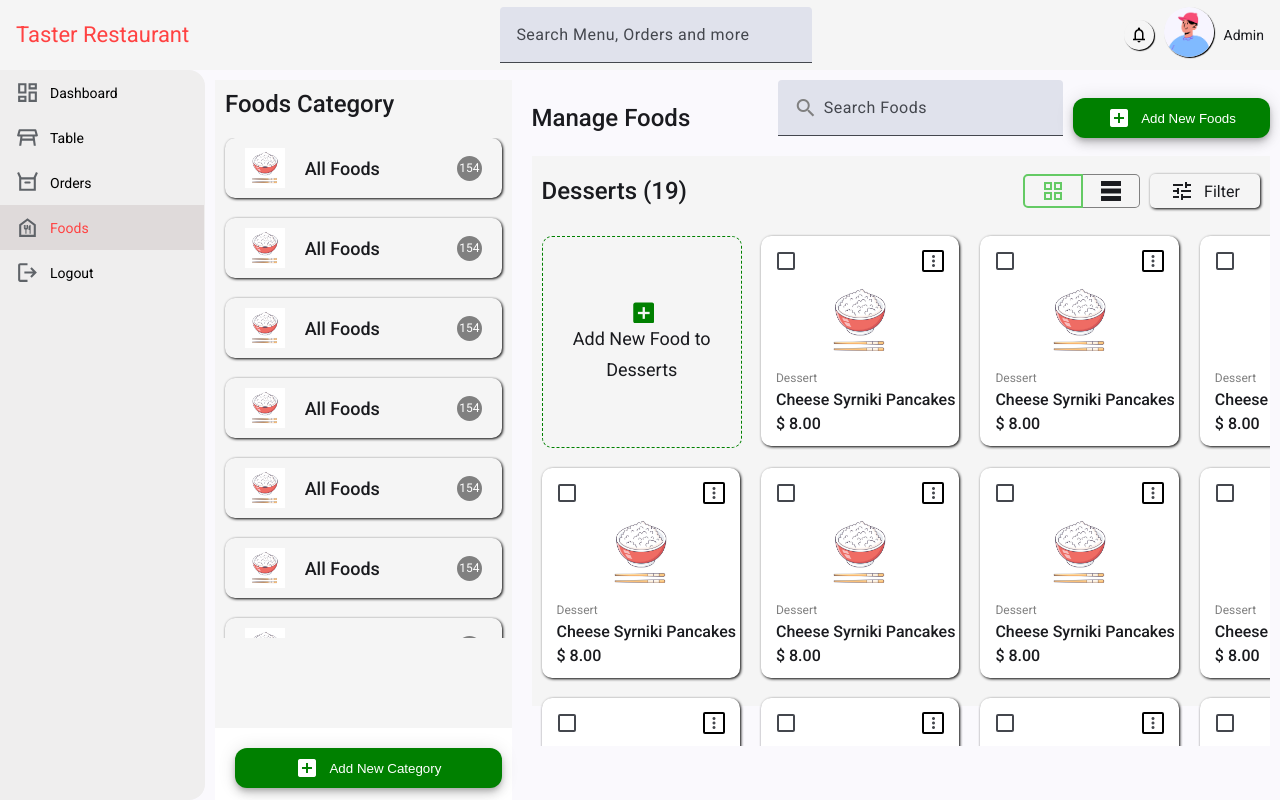
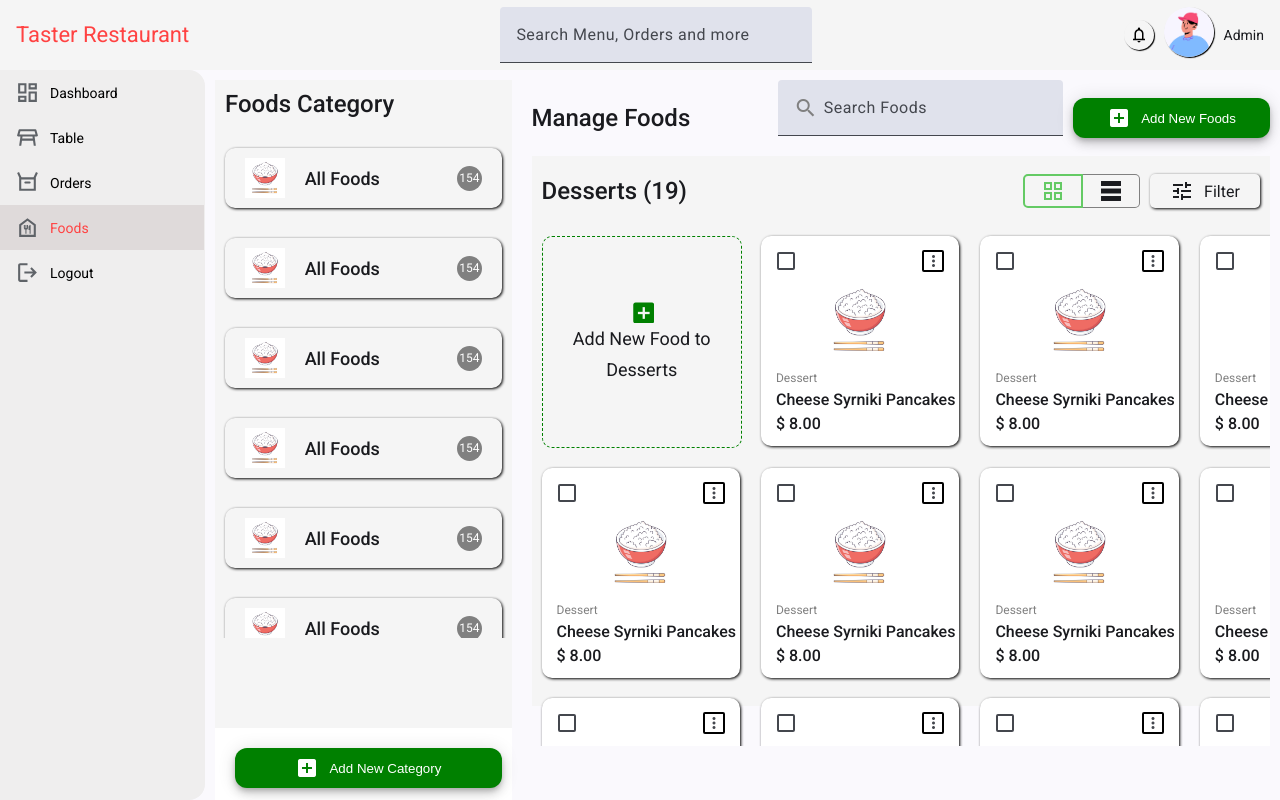
Before and after one commit to Arkar08/Restaruant-POS-System, an Angular app: page /foods in a window 1280 px wide. Built offline with nearby package versions, Linux system fonts and the light colour scheme.

Commit message:
fix style

```diff
--- a/src/app/components/category/category.component.css
+++ b/src/app/components/category/category.component.css
@@ -52,7 +52,7 @@ span{
     width: 80%;
     padding: 10px 20px;
     border-radius: 10px;
-    margin-bottom: 10px;
+    margin: 10px 0px;
     cursor: pointer;
 }
 .imageContainer{
```
